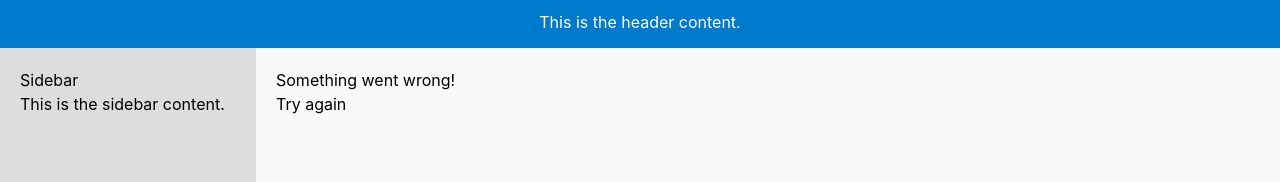
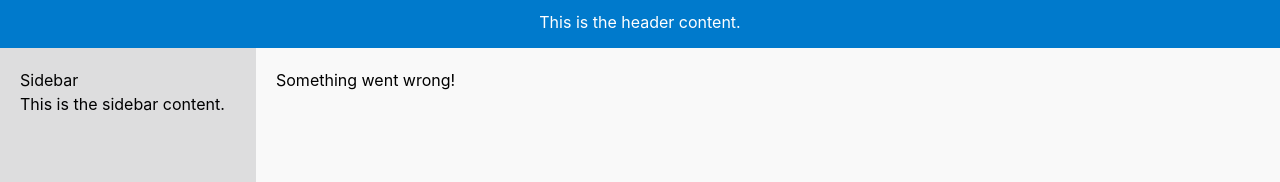
Before and after one commit to vulenamjp/tomato, a Next.js app: page /error in a window 1280 px wide. Shown: the top 182 px of the page. Built offline with nearby package versions, Linux system fonts and the light colour scheme.

Commit message:
Update error page

```diff
--- a/src/app/error/page.tsx
+++ b/src/app/error/page.tsx
@@ -1,21 +1,7 @@
-"use client";
-import { useEffect } from "react";
-
-export default function Error({
-  error,
-  reset,
-}: {
-  error: Error & { digest?: string };
-  reset: () => void;
-}) {
-  useEffect(() => {
-    console.error(error);
-  }, [error]);
-
+export default function Error() {
   return (
     <div>
       <h2>Something went wrong!</h2>
-      <button onClick={reset}>Try again</button>
     </div>
   );
 }
```
